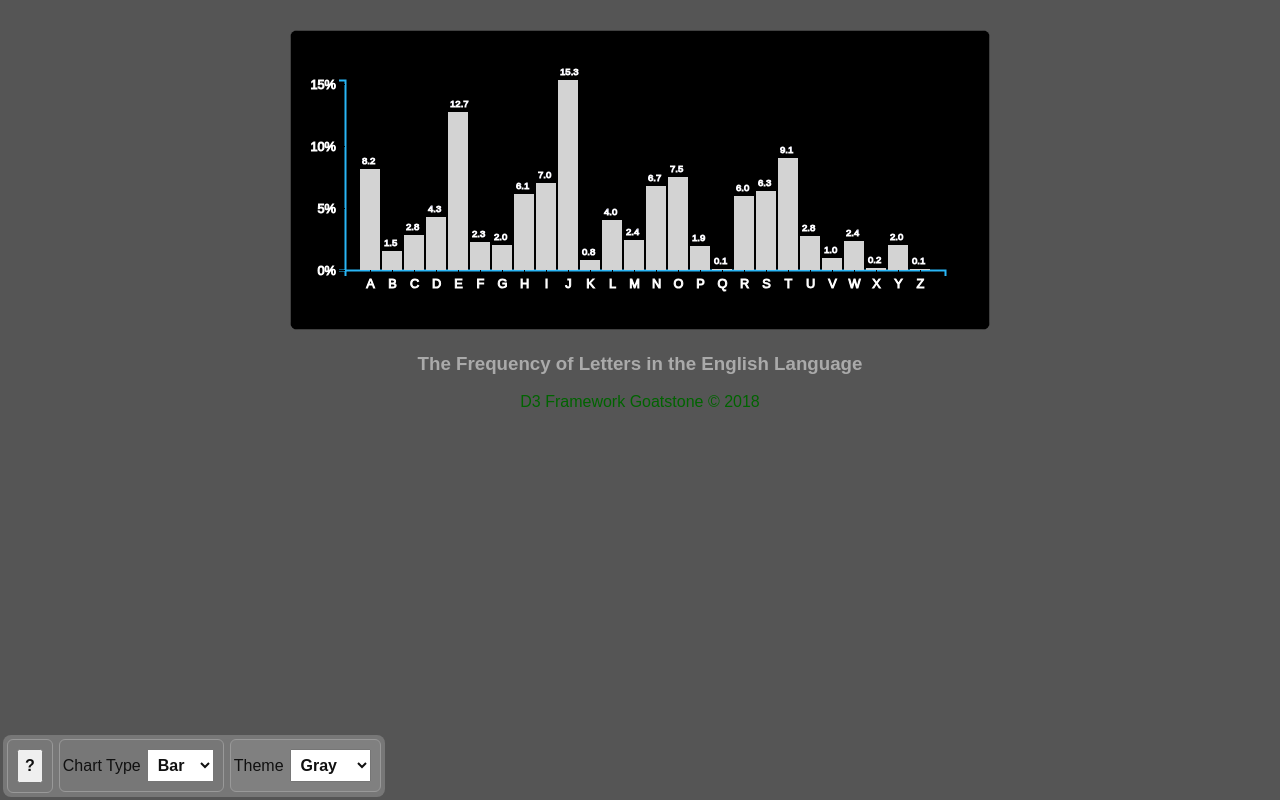
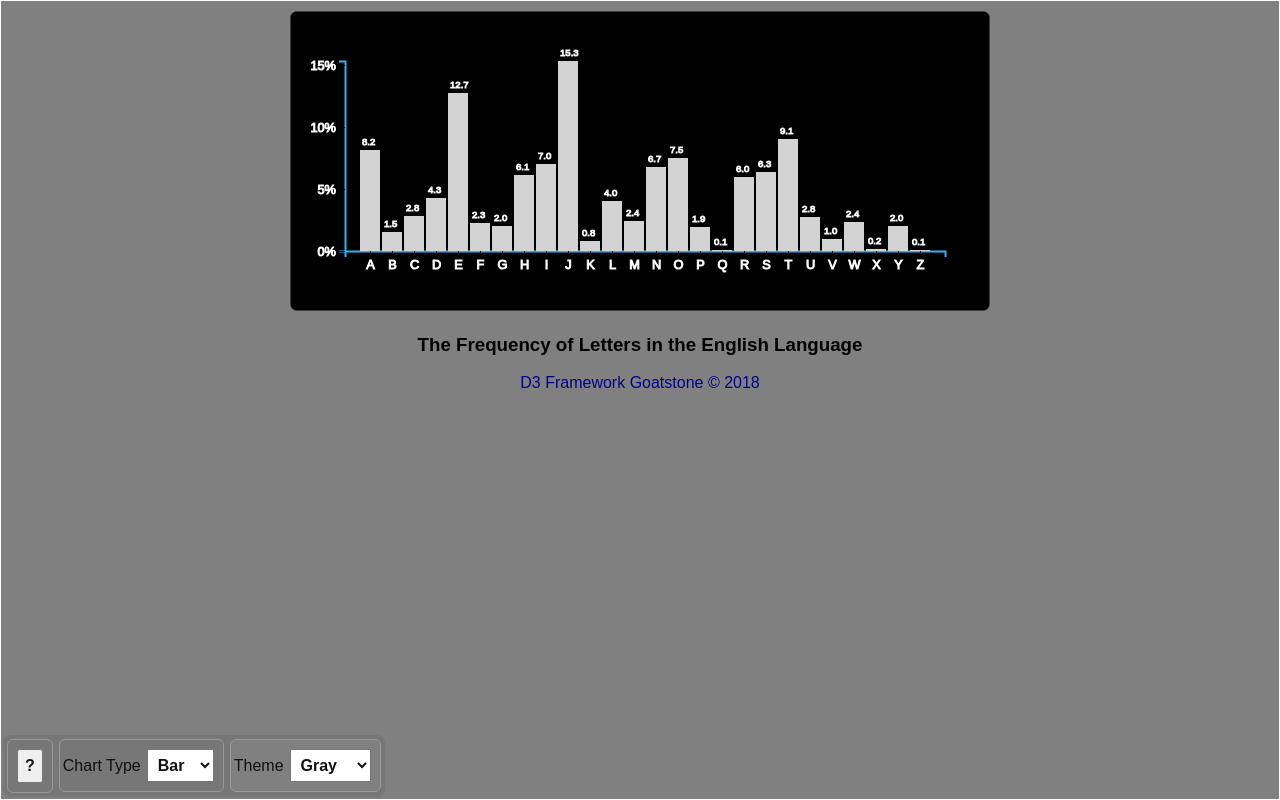
Before and after one commit to goatstone/d3-frame, a React app: page / in a window 1280 px wide. Built offline with nearby package versions, Linux system fonts and the light colour scheme.

Commit message:
remove SCSS from main component

```diff
--- a/src/container.scss
+++ /dev/null
@@ -1,34 +0,0 @@
-section.container {
-  font-family: sans-serif;
-  text-align: center;
-  display: inline-flex;
-  background: #555;
-  flex-wrap: wrap;
-  flex-direction: column;
-  justify-content: flex-start;
-  align-items: center;
-  padding: 30px;
-  width: 100%;
-}
-section.container h3 {
-    color: #aaa;
-}
-a {
-    color: darkblue;
-    text-decoration: none;
-}
-a:link {
-    color: darkgreen;
-}
-a:visited {
-    color: darkblue;
-}
-a:focus {
-    color: red;
-}
-a:hover {
-    color: green;
-}
-a:active {
-    color: darkred;
-}
--- a/src/d3-react.js
+++ b/src/d3-react.js
@@ -2,17 +2,17 @@ import React from 'react'
 import Info from './component/Info'
 import Control from './component/Control'
 import Chart from './component/Chart'
-import './container.scss'
 import config from './config'
 import { StoreContext } from './StoreContext'
+import getStyle, { styleTypes } from './get-style'
 
 function D3React() {
   return (
     <StoreContext.Consumer>
       {({ state, actions }) => {
         return (
-          <React.Fragment>
-            <section className="container">
+          <div className={getStyle(state.theme, styleTypes.GENERIC).main()}>
+            <section>
               <Chart
                 chartConfig={config.chart}
               />
@@ -30,7 +30,7 @@ function D3React() {
                 state.isInfoVisible && <Info onClick={actions.hideInfo} />
               }
             </section>
-          </React.Fragment>
+          </div>
         )
       }}
     </StoreContext.Consumer>
--- a/src/get-style.js
+++ b/src/get-style.js
@@ -11,11 +11,23 @@ const style = {
   [styleTypes.GENERIC]: {
     main: {
       display: 'flex',
-      flexDirection: 'row',
-      justifyContent: 'center',
-      padding: '1px',
+      flexDirection: 'column',
+      justifyContent: 'flex-start',
+      width: '100%',
+      padding: '10px',
       margin: '1px',
       background: backgroundColor,
+      fontFamily: 'sans-serif',
+      textAlign: 'center',
+      flexWrap: 'wrap',
+      alignItems: 'center',
+      '& a': {
+        color: 'darkblue',
+        textDecoration: 'none',
+      },
+      '& hr': {
+        color: '#aaa',
+      },
     },
   },
   [styleTypes.CONTROL]: {
```
